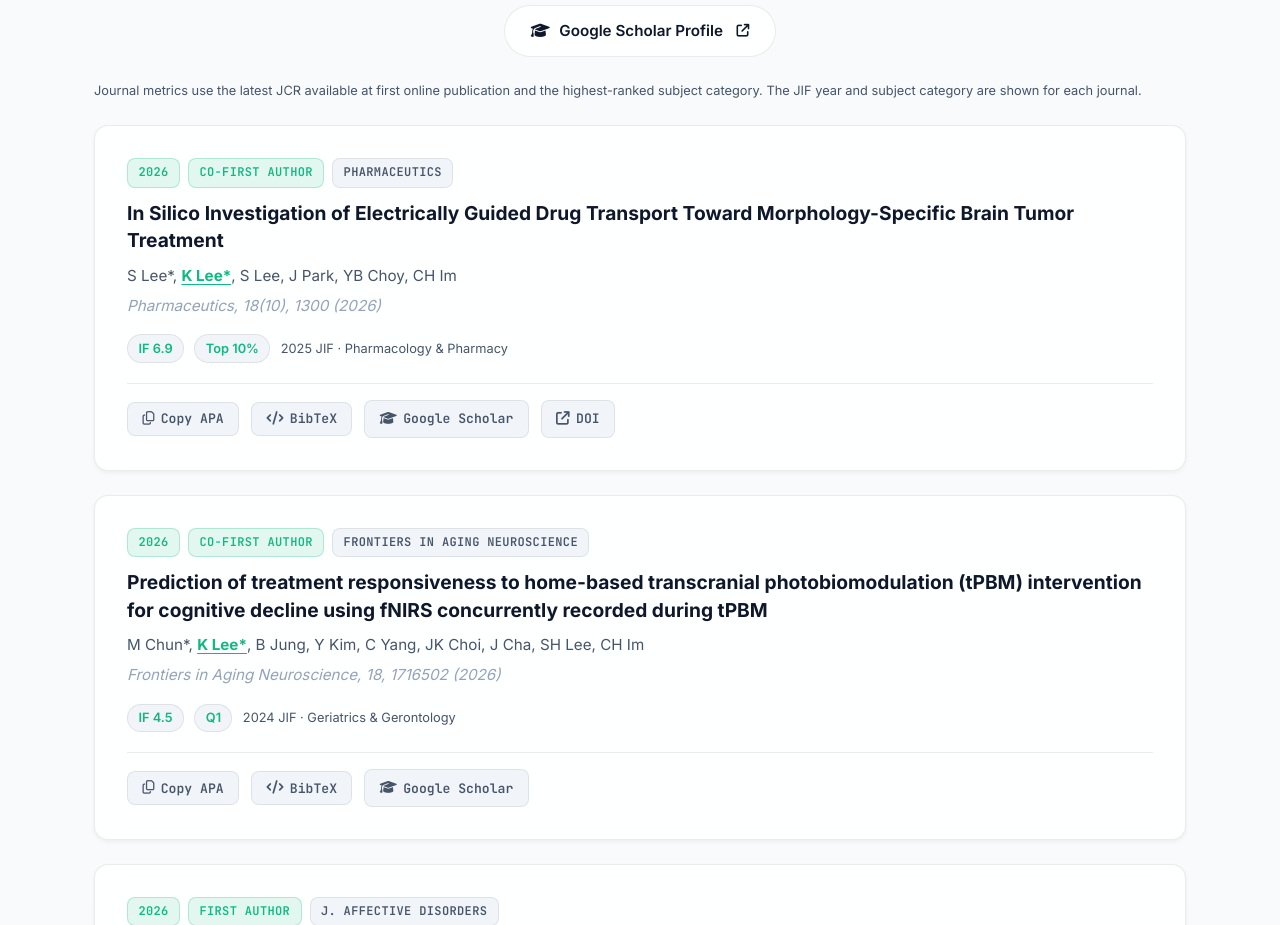
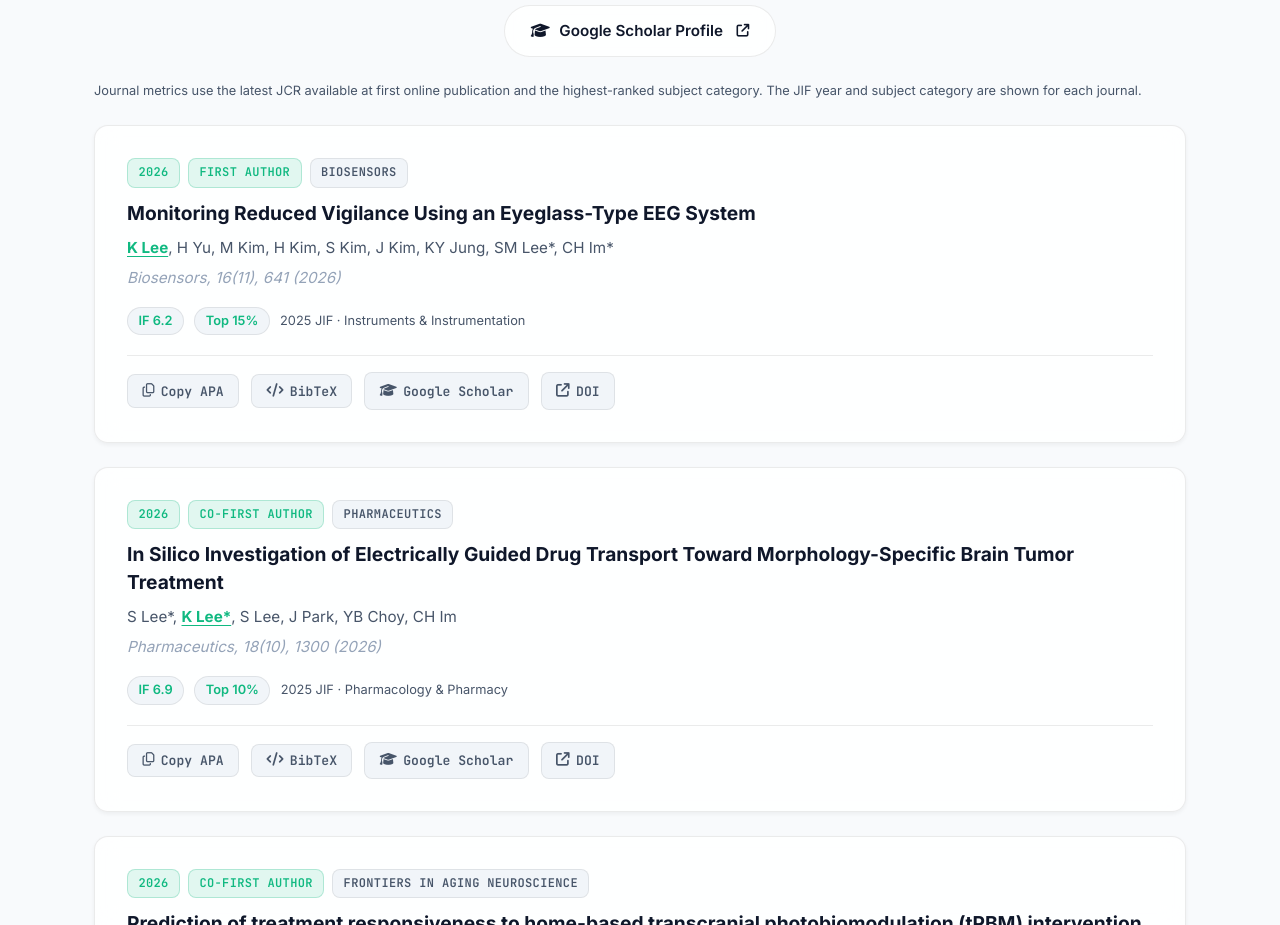
Before and after one commit to BASILLab/BASILLab.github.io, a plain HTML site: page index.html in a window 1280 px wide. Shown: the part 5160-6085 px from the top of the page. Drawn offline with Linux system fonts and the light colour scheme.

Commit message:
Add Biosensors paper on eyeglass EEG vigilance monitoring

```diff
--- a/index.html
+++ b/index.html
@@ -350,6 +350,39 @@
 
         <!-- Publications List -->
         <div class="publications-list" id="publications-list">
+          <!-- Biosensors: Eyeglass-Type EEG (2026) -->
+          <article class="publication-card">
+            <div class="pub-meta-top">
+              <div class="pub-meta-badges">
+                <span class="pub-badge pub-badge-year">2026</span>
+                <span class="pub-badge pub-badge-first-author">First Author</span>
+                <span class="pub-badge pub-badge-journal">Biosensors</span>
+              </div>
+            </div>
+            <h3 class="pub-title">Monitoring Reduced Vigilance Using an Eyeglass-Type EEG System</h3>
+            <p class="pub-authors"><span class="author-me">K Lee</span>, H Yu, M Kim, H Kim, S Kim, J Kim, KY Jung, SM Lee*, CH Im*</p>
+            <p class="pub-journal-venue"><em>Biosensors</em>, 16(11), 641 (2026)</p>
+            <div class="pub-metrics" aria-label="Journal metrics">
+              <span class="pub-metric">IF 6.2</span>
+              <span class="pub-metric">Top 15%</span>
+              <span class="pub-metric-context">2025 JIF · Instruments &amp; Instrumentation</span>
+            </div>
+            <div class="pub-actions">
+              <button class="pub-btn copy-btn" data-citation="Lee, K., Yu, H., Kim, M., Kim, H., Kim, S., Kim, J., Jung, K.-Y., Lee, S. M., &amp; Im, C.-H. (2026). Monitoring reduced vigilance using an eyeglass-type EEG system. Biosensors, 16(11), 641. https://doi.org/10.3390/bios16110641">
+                <i class="fa-regular fa-copy"></i> Copy APA
+              </button>
+              <button class="pub-btn bibtex-btn" data-bibtex="@article{lee2026vigilance,&#10;  title={Monitoring Reduced Vigilance Using an Eyeglass-Type {EEG} System},&#10;  author={Lee, Kyeonggu and Yu, Hyeji and Kim, Minsu and Kim, Hongjin and Kim, Seohyeon and Kim, Jonggyun and Jung, Ki-Young and Lee, Seung Min and Im, Chang-Hwan},&#10;  journal={Biosensors},&#10;  volume={16},&#10;  number={11},&#10;  pages={641},&#10;  year={2026},&#10;  doi={10.3390/bios16110641},&#10;  publisher={MDPI}&#10;}">
+                <i class="fa-solid fa-code"></i> BibTeX
+              </button>
+              <a href="https://scholar.google.com/scholar?q=Monitoring+Reduced+Vigilance+Using+an+Eyeglass-Type+EEG+System" target="_blank" rel="noopener noreferrer" class="pub-btn">
+                <i class="fa-solid fa-graduation-cap"></i> Google Scholar
+              </a>
+              <a href="https://doi.org/10.3390/bios16110641" target="_blank" rel="noopener noreferrer" class="pub-btn">
+                <i class="fa-solid fa-arrow-up-right-from-square"></i> DOI
+              </a>
+            </div>
+          </article>
+
           <!-- Pharmaceutics: Electrically Guided Drug Transport (2026) -->
           <article class="publication-card">
             <div class="pub-meta-top">
```
